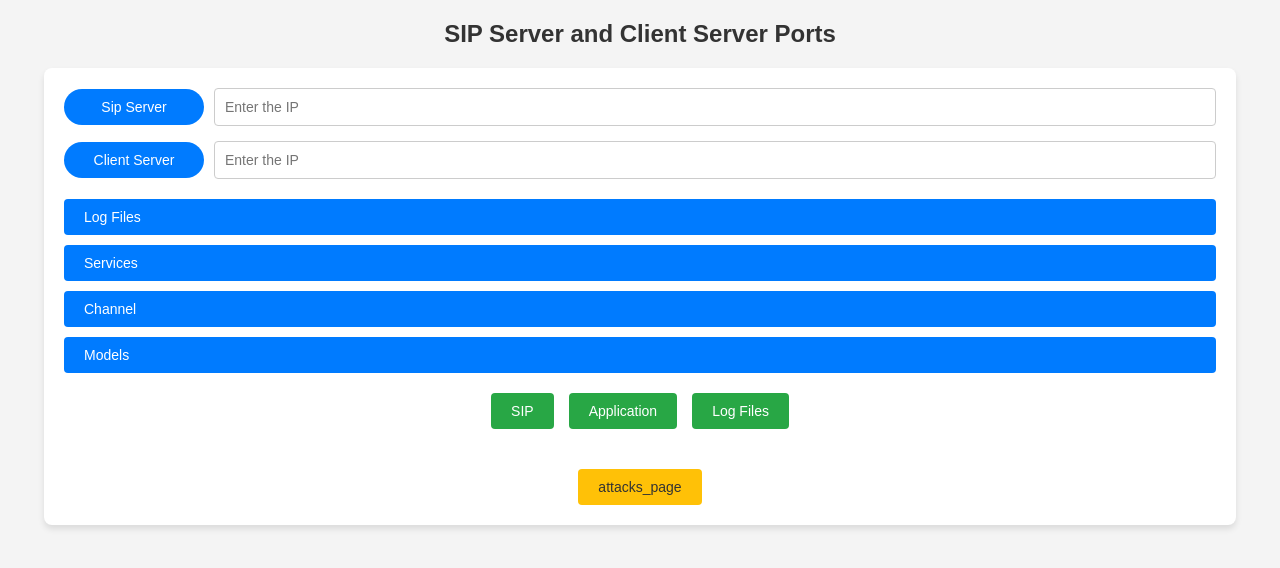
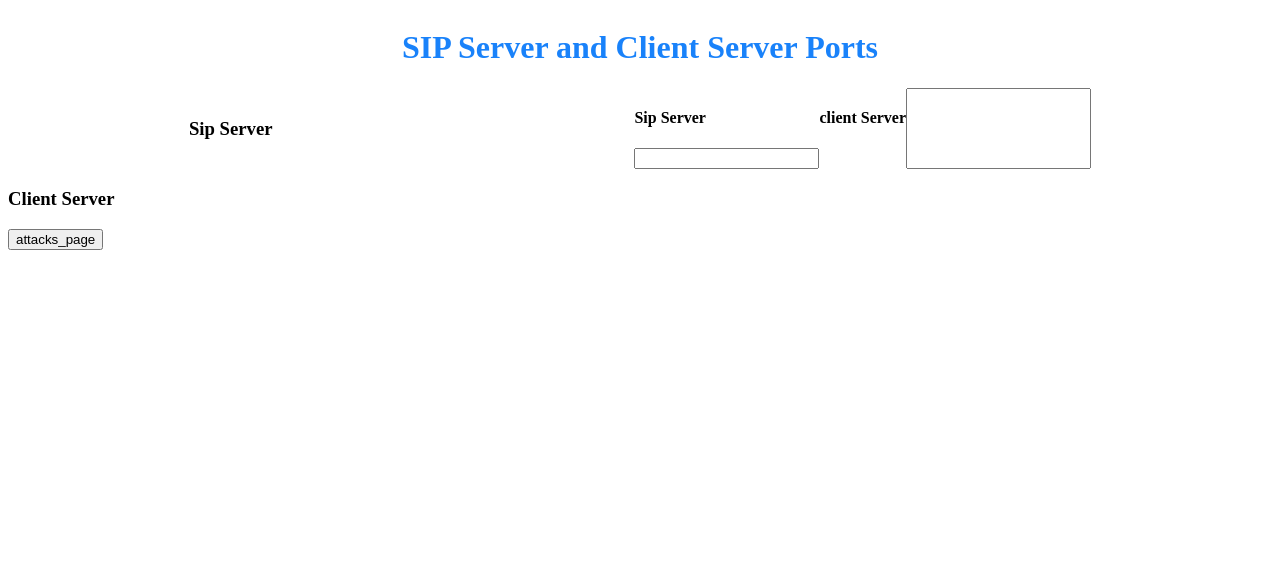
Before and after one commit to KunalBamane57/PR_main_code, a Django app: page / in a window 1280 px wide. Shown: the top 568 px of the page. Run offline with Django 5.2, Linux system fonts and the light colour scheme.

Commit message:
changes done in 1st page

```diff
--- a/network_devices/device_finder/templates/device_finder/index.html
+++ b/network_devices/device_finder/templates/device_finder/index.html
@@ -1,167 +1,56 @@
 <!DOCTYPE html>
 <html lang="en">
+
 <head>
     <meta charset="UTF-8">
     <meta name="viewport" content="width=device-width, initial-scale=1.0">
     <title>SIP Server and Client Server Ports</title>
     <style>
-        body {
-            font-family: Arial, sans-serif;
-            margin: 0;
-            padding: 0;
+        .heading{
             display: flex;
             flex-direction: column;
             align-items: center;
-            background-color: #f4f4f4;
+            margin: auto;
         }
-
-        .title {
-            margin: 20px 0;
-            font-size: 24px;
-            color: #333;
+        .heading h1{
+            color: rgb(25, 130, 250);
         }
-
-        .container {
+        .ip_addresses{
             display: flex;
-            flex-direction: column;
+            flex-direction: row;
+            justify-content: space-around;
             align-items: center;
-            gap: 20px;
-            width: 90%;
-            max-width: 1200px;
-            background: white;
-            padding: 20px;
-            border-radius: 8px;
-            box-shadow: 0 4px 6px rgba(0, 0, 0, 0.1);
         }
-
-        .input-section {
+        .ip{
             display: flex;
-            flex-direction: column;
-            gap: 15px;
-            width: 100%;
-        }
-
-        .input-group {
-            display: flex;
-            align-items: center;
-            justify-content: space-between;
-            gap: 10px;
-        }
-
-        .label-circle {
-            background-color: #007BFF;
-            color: white;
-            padding: 10px 20px;
-            border-radius: 50px;
-            font-size: 14px;
-            text-align: center;
-            min-width: 100px;
-        }
-
-        .input-box {
-            flex: 1;
-            padding: 10px;
-            font-size: 14px;
-            border: 1px solid #ccc;
-            border-radius: 4px;
-        }
-
-        .sidebar {
-            display: flex;
-            flex-direction: column;
-            gap: 10px;
-            align-items: flex-start;
-            width: 100%;
-        }
-
-        .sidebar-btn {
-            padding: 10px 20px;
-            background-color: #007BFF;
-            color: white;
-            border: none;
-            border-radius: 4px;
-            cursor: pointer;
-            font-size: 14px;
-            width: 100%;
-            text-align: left;
-        }
-
-        .sidebar-btn:hover {
-            background-color: #0056b3;
-        }
-
-        .content {
-            display: flex;
-            flex-wrap: wrap;
-            gap: 15px;
-            width: 100%;
-            justify-content: center;
-        }
-
-        .content-btn {
-            padding: 10px 20px;
-            background-color: #28a745;
-            color: white;
-            border: none;
-            border-radius: 4px;
-            cursor: pointer;
-            font-size: 14px;
-        }
-
-        .content-btn:hover {
-            background-color: #1e7e34;
-        }
-
-        a button {
-            margin-top: 20px;
-            padding: 10px 20px;
-            font-size: 14px;
-            background-color: #ffc107;
-            border: none;
-            border-radius: 4px;
-            color: #333;
-            cursor: pointer;
-        }
-
-        a button:hover {
-            background-color: #e0a800;
+            flex-direction: row;
         }
     </style>
 </head>
+
 <body>
-    <h1 class="title">SIP Server and Client Server Ports</h1>
-    <div class="container">
-        <!-- Input Section -->
-        <div class="input-section">
-            <div class="input-group">
-                <div class="label-circle">Sip Server</div>
-                <input type="text" class="input-box" placeholder="Enter the IP">
+    <div class="main_container">
+        <div class="heading">
+            <h1 class="title">SIP Server and Client Server Ports</h1>
+        </div>
+        <div class="ip_addresses">
+            <div class="tag"><h3>Sip Server</h3></div>
+            <div class="ip">
+                <div class="server-name">
+                    <h4>Sip Server</h4>
+                    <input type="Enter Ip address">
+                </div>
+                <div class="server-name"></div>
+                    <h4>client Server</h4>
+                    <input type="Enter Ip address">
+                </div>
             </div>
-            <div class="input-group">
-                <div class="label-circle">Client Server</div>
-                <input type="text" class="input-box" placeholder="Enter the IP">
-            </div>
+            <div class="tag"><h3>Client Server</h3></div>
         </div>
-
-        <!-- Sidebar Section -->
-        <div class="sidebar">
-            <button class="sidebar-btn">Log Files</button>
-            <button class="sidebar-btn">Services</button>
-            <button class="sidebar-btn">Channel</button>
-            <button class="sidebar-btn">Models</button>
-        </div>
-
-        <!-- Main Content Section -->
-        <div class="content">
-            <button class="content-btn">SIP</button>
-            <button class="content-btn">Application</button>
-            <button class="content-btn">Log Files</button>
-        </div>
-
-        <!-- Navigation Button -->
         <a href="{% url 'attacks_page' %}">
             <button type="button">attacks_page</button>
         </a>
     </div>
 </body>
+
 </html>
```
